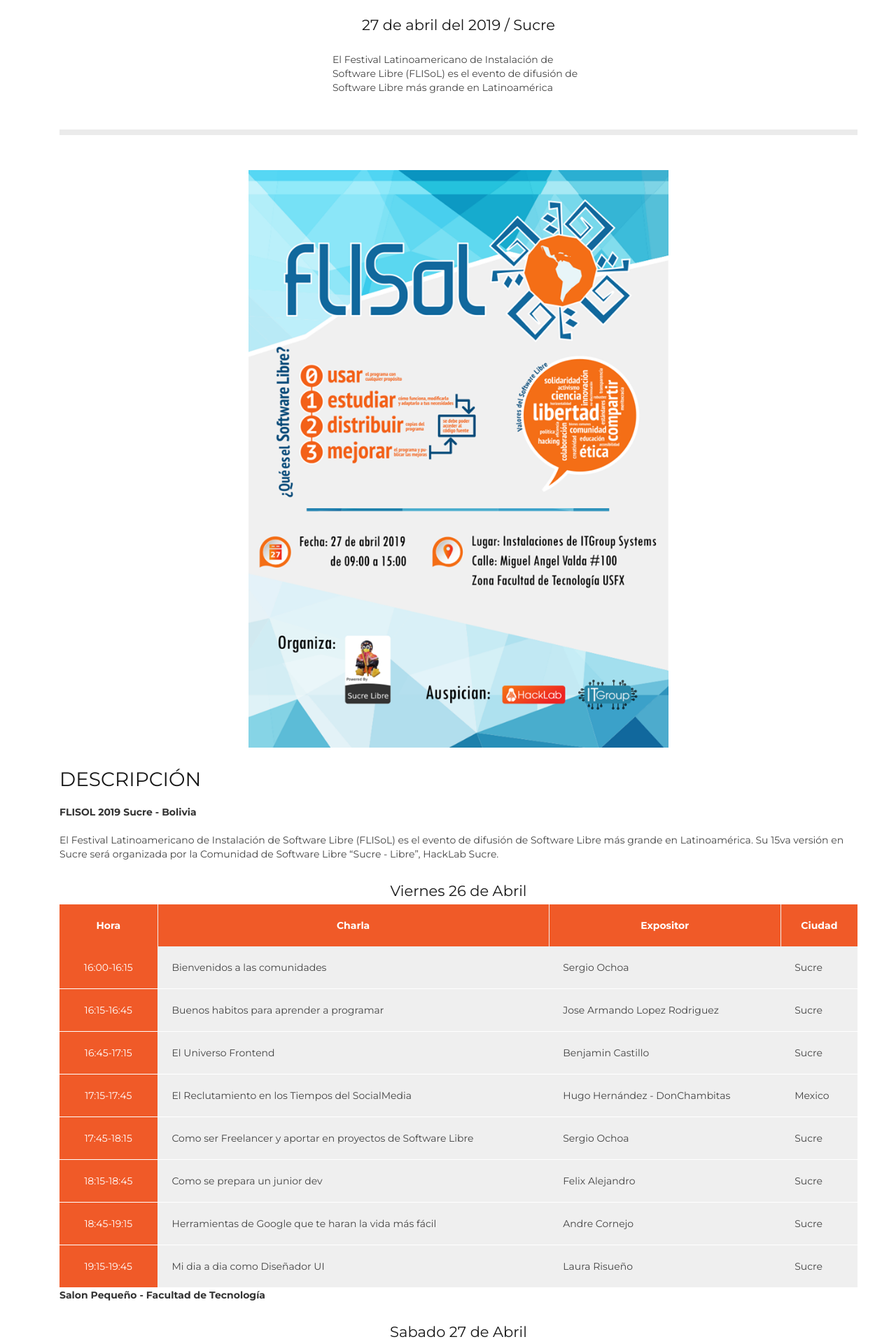
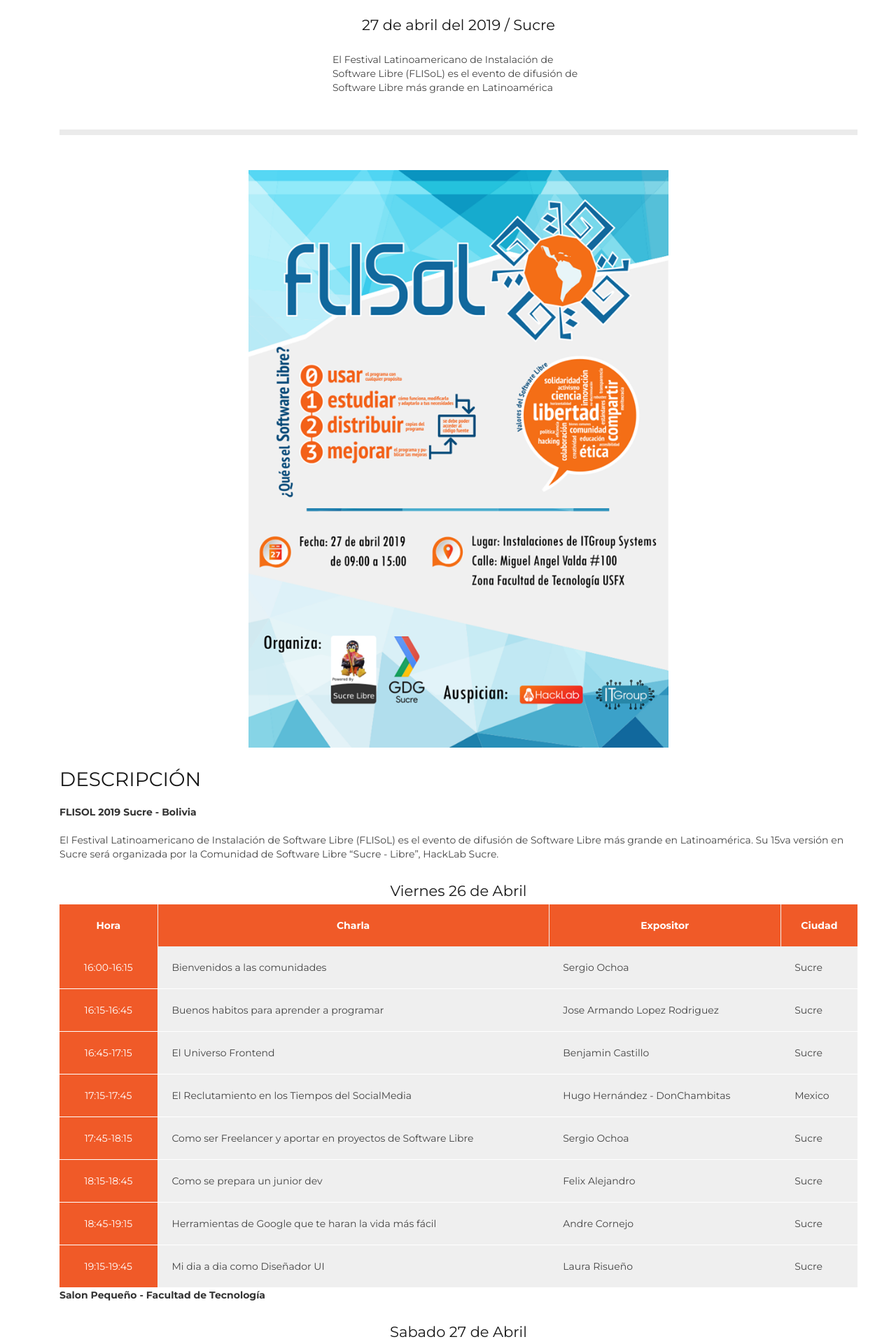
Before and after one commit to HackLab-Sucre/hacklab-sucre.github.io, a Jekyll site: the page built from _posts/2019-04-27-flisol-sucre.md, in a window 1280 px wide. Shown: the part 487-2407 px from the top of the page at 70% size. Built offline with Jekyll 4.4.1, drawn with Linux system fonts in a browser that asks for light colours.

Commit message:
Update 2019-04-27-flisol-sucre.md
cambio de banner

```diff
--- a/_posts/2019-04-27-flisol-sucre.md
+++ b/_posts/2019-04-27-flisol-sucre.md
@@ -15,7 +15,7 @@
 map: "https://www.google.es/maps/place/HackLab+Sucre/@-19.0412735,-65.2591987,738m/data=!3m1!1e3!4m12!1m6!3m5!1s0x93fbcf1b0f977ddd:0x5883d248ad7ce480!2sHackLab+Sucre!8m2!3d-19.0412735!4d-65.25701!3m4!1s0x93fbcf1b0f977ddd:0x5883d248ad7ce480!8m2!3d-19.0412735!4d-65.25701"
 category: actividades
 ---
-![FLISoL Sucre (2019)](/recursos/cursos/flisol-sucre-2019.png){:width="600px" class="center"}
+![FLISoL Sucre (2019)](/recursos/cursos/2019-04-27-flisol.png){:width="600px" class="center"}
 ### DESCRIPCIÓN
 
 **FLISOL 2019 Sucre - Bolivia**
```
